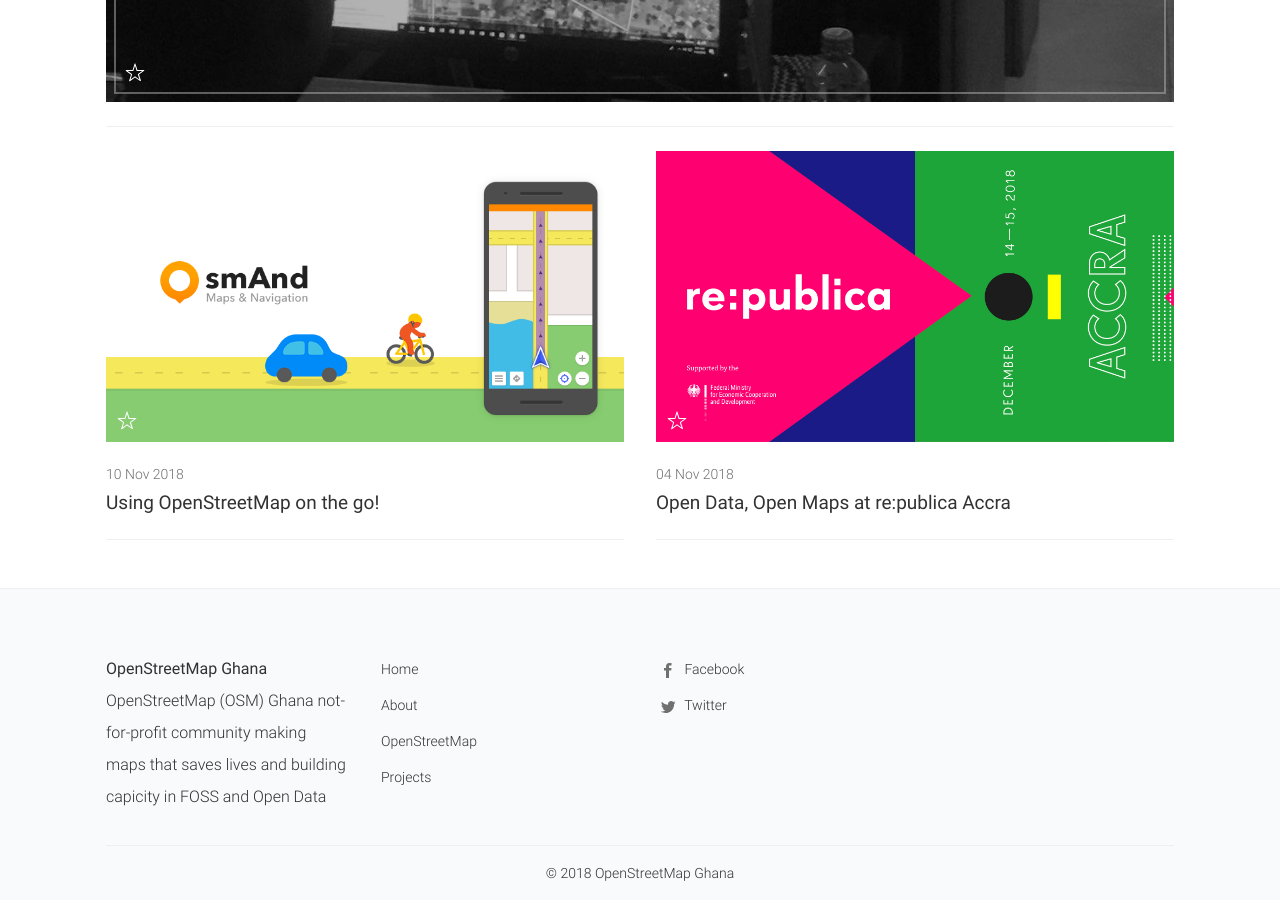
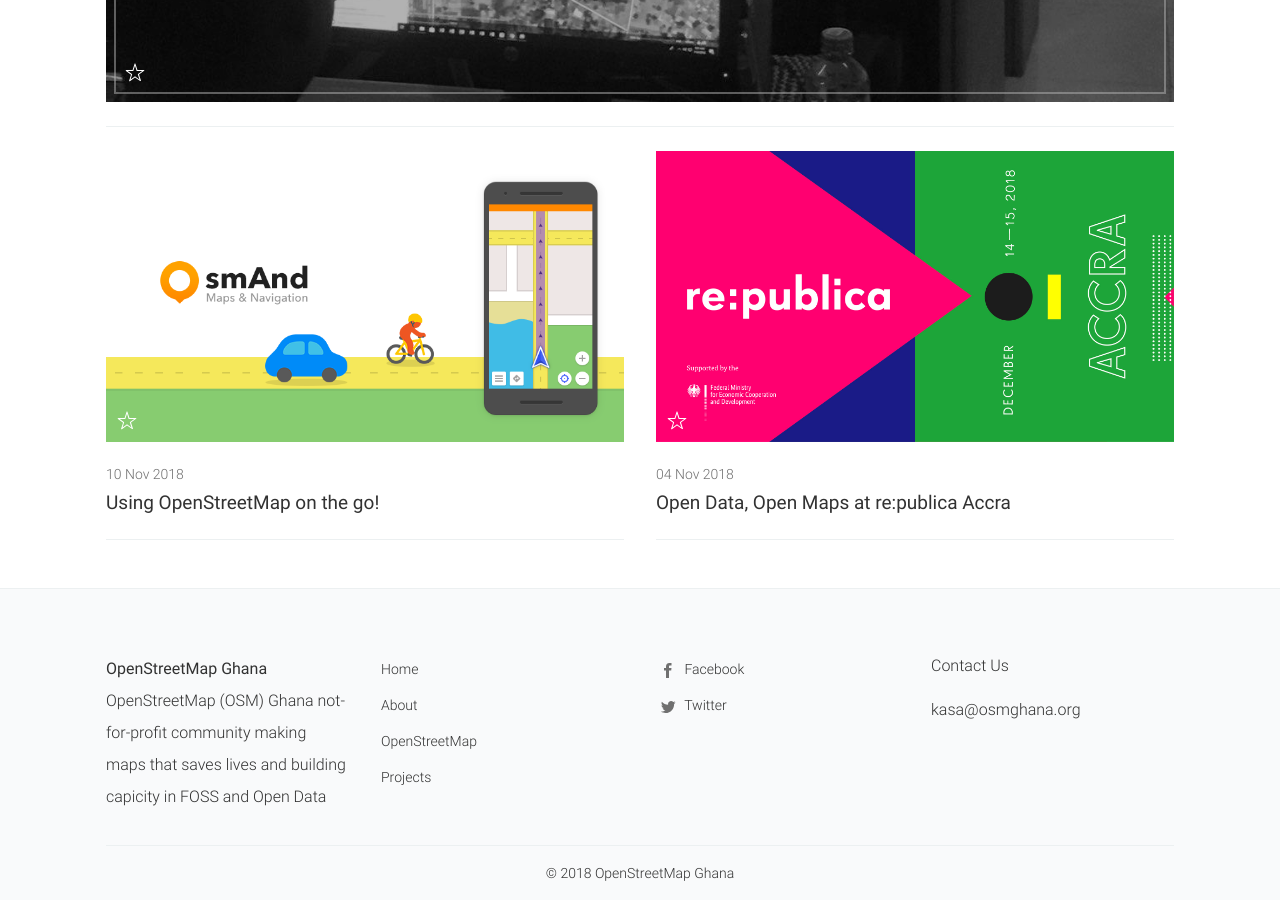
Before and after one commit to osmghana/osmgh, a Jekyll site: the page built from index.html, in a window 1280 px wide and 900 px high, scrolled down 595 px. Built offline with Jekyll 4.4.1, drawn with Linux system fonts in a browser that asks for light colours; the list of posts is cut into pages by our own code.

Commit message:
added email

```diff
--- a/_config.yml
+++ b/_config.yml
@@ -8,6 +8,7 @@
 twitter:     https://twitter.com/OSMGhana
 facebook:    https://www.facebook.com/OSMGhana
 twitter_username: OSMGhana
+email : kasa@osmghana.org
 # instagram:
 
 markdown:  kramdown
--- a/_includes/footer.html
+++ b/_includes/footer.html
@@ -41,7 +41,13 @@
         {% endif %}
       </ul>
     </div>
+{% if site.email %}
+   <div class='o-grid__col o-grid__col--4-4-s o-grid__col--2-4-m o-grid__col--1-4-l'>
+      <p class='u-font-medium'>Contact Us</p>
+      <a href="mailto:{{ site.email }}">{{ site.email }}</a>
 
+    </div>
+ {% endif %}
 {% if site.newsletter %}
     <div class='o-grid__col o-grid__col--4-4-s o-grid__col--2-4-m o-grid__col--1-4-l'>
       <p class='u-font-medium'>Newsletter</p>
```
